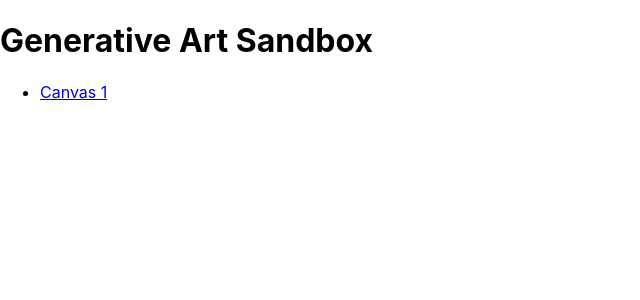
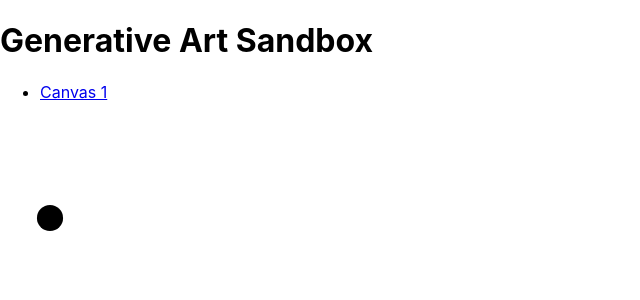
Before and after one commit to thereeling/generative-art, a React (Create React App) app: page /canvasone in a window 1280 px wide. Shown: the top 300 px of the page, without its empty margins (0-640 px from the left). Built offline with nearby package versions, Linux system fonts and the light colour scheme.

Commit message:
initial implementation of canvas animation in react working, will incorporate mouse dragging art

```diff
--- a/src/App.js
+++ b/src/App.js
@@ -3,12 +3,19 @@
 import CanvasOne from './pages/CanvasOne';
 
 function App() {
+  const draw = (ctx, frameCount) => {
+    ctx.clearRect(0, 0, ctx.canvas.width, ctx.canvas.height)
+    ctx.fillStyle = '#000000'
+    ctx.beginPath()
+    ctx.arc(50, 100, 20*Math.sin(frameCount*0.05)**2, 0, 2*Math.PI)
+    ctx.fill()
+  };
   return (
     <div className="App">
       <Router>
       <Nav />
       <Routes>
-        <Route exact path="/canvasone" element={<CanvasOne/>} />
+        <Route exact path="/canvasone" element={<CanvasOne draw={draw}/>} />
       </Routes>
       </Router>
     </div>
--- a/src/pages/CanvasOne.js
+++ b/src/pages/CanvasOne.js
@@ -1,56 +1,60 @@
-import React, { useState, useRef, useEffect } from 'react';
+import React from 'react';
+import useCanvas from '../utils/useCanvas';
 
-function CanvasOne(){
-    const canvasOneRef = useRef(null);
-    const [MousePosition, setMousePosition] = useState({
-        left: 0,
-        top: 0
-    })
+function CanvasOne(props){
 
-    function handleMouseMove(e) {
-        setMousePosition({
-            left: e.pageX, top: e.pageY
-        });
-    }
+    // const canvasOneRef = useRef(null);
+    // const [MousePosition, setMousePosition] = useState({
+    //     left: 0,
+    //     top: 0
+    // })
+
+    // function handleMouseMove(e) {
+    //     setMousePosition({
+    //         left: e.pageX, top: e.pageY
+    //     });
+    // }
 
 
-    useEffect(() => {
-        /** @type {HTMLCanvasElement} */
-        const canvas = canvasOneRef.current;
-        const ctx = canvas.getContext('2d');
-        canvas.width = window.innerWidth;
-        canvas.height = window.innerHeight;
+    // useEffect(() => {
+    //     /** @type {HTMLCanvasElement} */
+    //     const canvas = canvasOneRef.current;
+    //     const ctx = canvas.getContext('2d');
+    //     canvas.width = window.innerWidth;
+    //     canvas.height = window.innerHeight;
 
-        class Root{
-            constructor(x, y){
-                this.x =x;
-                this.y =y;
-                this.speedX = Math.random() * 4 - 2;
-                this.speedY = Math.random() * 4 - 2;
-                this.maxSize = Math.random() * 7 + 5;
-                this.size = Math.random() * 1 + 2;
-            }
-            update(){
-                this.x += this.speedX;
-                this.y += this.speedY;
-                this.size += 0.1;
-                if(this.size < this.maxSize){
-                    ctx.beginPath();
-                    ctx.arc(this.x, this.y, this.size, 0, Math.PI * 2);
-                    ctx.fillStyle = 'hsl(140,100%,50%)';
-                    ctx.fill();
-                    ctx.stroke();
-                }
-            }
-        }
+    //     class Root{
+    //         constructor(x, y){
+    //             this.x =x;
+    //             this.y =y;
+    //             this.speedX = Math.random() * 4 - 2;
+    //             this.speedY = Math.random() * 4 - 2;
+    //             this.maxSize = Math.random() * 7 + 5;
+    //             this.size = Math.random() * 1 + 2;
+    //         }
+    //         update(){
+    //             this.x += this.speedX;
+    //             this.y += this.speedY;
+    //             this.size += 0.1;
+    //             if(this.size < this.maxSize){
+    //                 ctx.beginPath();
+    //                 ctx.arc(this.x, this.y, this.size, 0, Math.PI * 2);
+    //                 ctx.fillStyle = 'hsl(140,100%,50%)';
+    //                 ctx.fill();
+    //                 ctx.stroke();
+    //             }
+    //         }
+    //     }
 
-    }, [])
+    // }, [])
 
-
+    const { draw, options, ...rest } = props;
+    const { context, ...moreConfig } = {options};
+    const canvasRef = useCanvas(draw, {context});
 
 
     return (
-        <canvas ref={canvasOneRef} onMouseMove={(e) => handleMouseMove(e)} style={{left: MousePosition.left, top: MousePosition.top}}></canvas>
+        <canvas  ref={canvasRef} {...rest}/>
     )
 }
 
--- /dev/null
+++ b/src/utils/useCanvas.js
@@ -0,0 +1,29 @@
+import { useRef, useEffect } from 'react';
+
+const useCanvas = (draw, options={}) => {
+
+  const canvasRef = useRef(null);
+
+  useEffect(() => {
+
+    const canvas = canvasRef.current;
+    const context = canvas.getContext(options.context || '2d');
+    let frameCount = 0;
+    let animationFrameId;
+
+    const render = () => {
+      frameCount++;
+      draw(context, frameCount);
+      animationFrameId = window.requestAnimationFrame(render);
+    };
+    render();
+
+    return () => {
+      window.cancelAnimationFrame(animationFrameId);
+    }
+  }, [draw]);
+
+  return canvasRef;
+};
+
+export default useCanvas;
```
Also changed, not shown: src/utils/resizeCanvas.js (added, +16 -0 lines).
